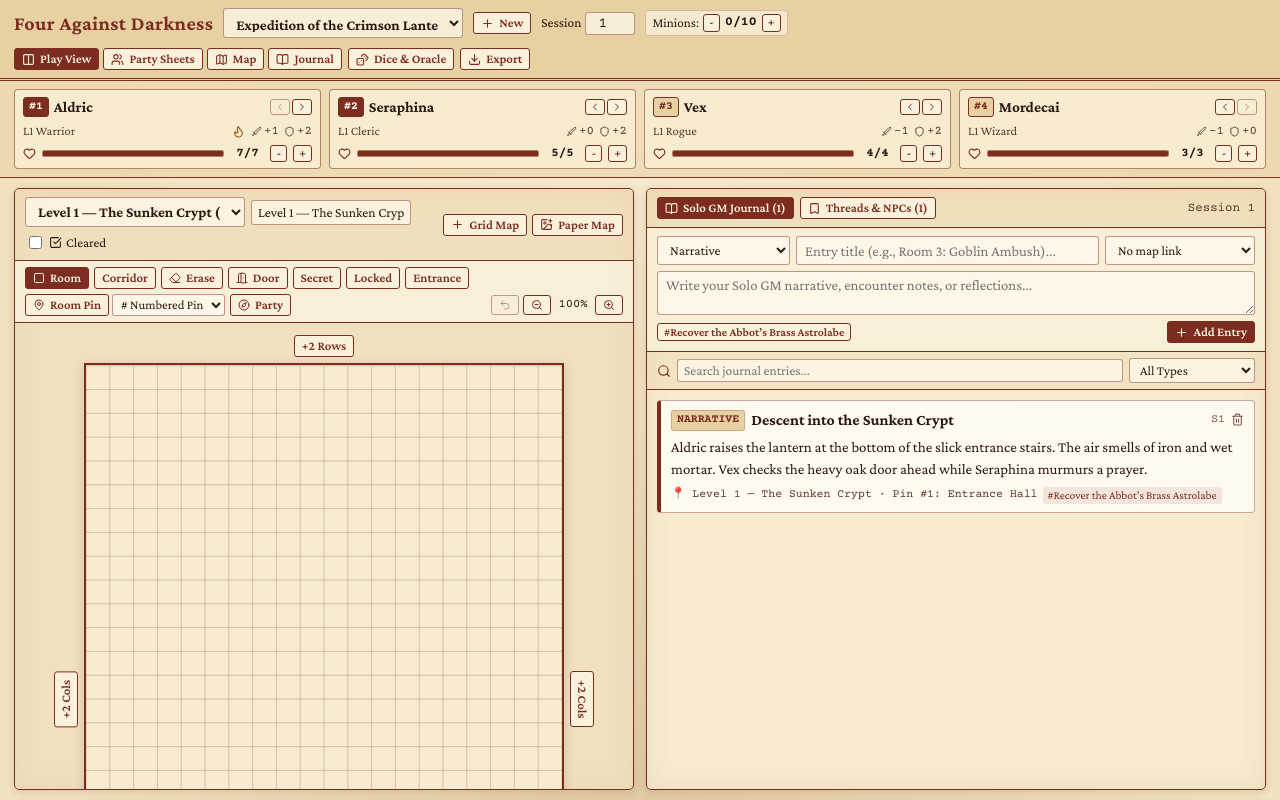
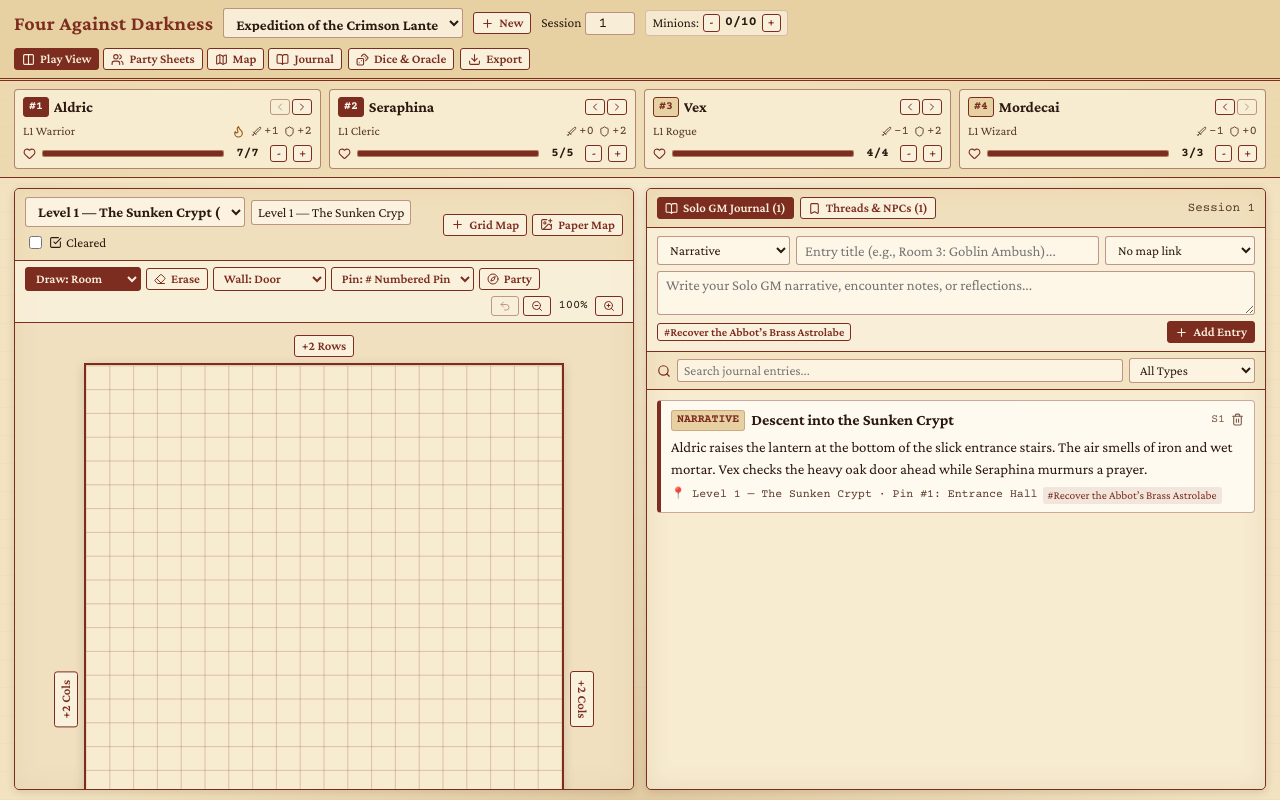
Before and after one commit to smileywiley/four-against-darkness, a React (Vite) app: page / in a window 1280 px wide. Built offline with nearby package versions, Linux system fonts and the light colour scheme.

Commit message:
Clean up map toolbar into unified labeled tool dropdowns

```diff
--- a/src/components/MapWorkspace.tsx
+++ b/src/components/MapWorkspace.tsx
@@ -2,12 +2,9 @@ import React, { useRef, useState } from 'react';
 import {
   CheckSquare,
   Compass,
-  DoorOpen,
   Eraser,
   ImagePlus,
-  MapPin as MapPinIcon,
   Plus,
-  Square,
   Trash2,
   Undo2,
   ZoomIn,
@@ -84,6 +81,8 @@ export function MapWorkspace({
 }: MapWorkspaceProps) {
   const activeMap = dungeons.find((d) => d.id === currentDungeonId) ?? dungeons[0];
   const [tool, setTool] = useState<ToolMode>('room');
+  const [lastDrawTool, setLastDrawTool] = useState<'room' | 'corridor'>('room');
+  const [lastEdgeTool, setLastEdgeTool] = useState<'door' | 'secret' | 'locked' | 'open'>('door');
   const [activePinIcon, setActivePinIcon] = useState<PinIconType>('number');
   const [zoom, setZoom] = useState<number>(1);
   const [isPainting, setIsPainting] = useState(false);
@@ -433,20 +432,22 @@ export function MapWorkspace({
       >
         {activeMap.mode === 'grid' && (
           <>
-            <button
-              type="button"
-              className={`ink-btn ink-btn-sm ${tool === 'room' ? 'ink-btn-active' : ''}`}
-              onClick={() => setTool('room')}
+            <select
+              className={`ink-select-tool ${tool === 'room' || tool === 'corridor' ? 'ink-select-tool-active' : ''}`}
+              value={lastDrawTool}
+              title="Paint Rooms or Corridors"
+              onMouseDown={() => setTool(lastDrawTool)}
+              onFocus={() => setTool(lastDrawTool)}
+              onChange={(e) => {
+                const next = e.target.value as 'room' | 'corridor';
+                setLastDrawTool(next);
+                setTool(next);
+              }}
             >
-              <Square size={12} /> Room
-            </button>
-            <button
-              type="button"
-              className={`ink-btn ink-btn-sm ${tool === 'corridor' ? 'ink-btn-active' : ''}`}
-              onClick={() => setTool('corridor')}
-            >
-              Corridor
-            </button>
+              <option value="room">Draw: Room</option>
+              <option value="corridor">Draw: Corridor</option>
+            </select>
+
             <button
               type="button"
               className={`ink-btn ink-btn-sm ${tool === 'erase' ? 'ink-btn-active' : ''}`}
@@ -454,54 +455,37 @@ export function MapWorkspace({
             >
               <Eraser size={12} /> Erase
             </button>
-            <button
-              type="button"
-              className={`ink-btn ink-btn-sm ${tool === 'door' ? 'ink-btn-active' : ''}`}
-              onClick={() => setTool('door')}
-              title="Click cell edge to place/remove Door"
+
+            <select
+              className={`ink-select-tool ${
+                tool === 'door' || tool === 'secret' || tool === 'locked' || tool === 'open'
+                  ? 'ink-select-tool-active'
+                  : ''
+              }`}
+              value={lastEdgeTool}
+              title="Click a cell edge to place a Door, Secret Door, Locked Door, or open Entrance"
+              onMouseDown={() => setTool(lastEdgeTool)}
+              onFocus={() => setTool(lastEdgeTool)}
+              onChange={(e) => {
+                const next = e.target.value as 'door' | 'secret' | 'locked' | 'open';
+                setLastEdgeTool(next);
+                setTool(next);
+              }}
             >
-              <DoorOpen size={12} /> Door
-            </button>
-            <button
-              type="button"
-              className={`ink-btn ink-btn-sm ${tool === 'secret' ? 'ink-btn-active' : ''}`}
-              onClick={() => setTool('secret')}
-              title="Click cell edge to place Secret Door"
-            >
-              Secret
-            </button>
-            <button
-              type="button"
-              className={`ink-btn ink-btn-sm ${tool === 'locked' ? 'ink-btn-active' : ''}`}
-              onClick={() => setTool('locked')}
-              title="Click cell edge to place Locked Door"
-            >
-              Locked
-            </button>
-            <button
-              type="button"
-              className={`ink-btn ink-btn-sm ${tool === 'open' ? 'ink-btn-active' : ''}`}
-              onClick={() => setTool('open')}
-              title="Click a wall edge to erase/open it (e.g. dungeon entrance)"
-            >
-              Entrance
-            </button>
+              <option value="door">Wall: Door</option>
+              <option value="secret">Wall: Secret</option>
+              <option value="locked">Wall: Locked</option>
+              <option value="open">Wall: Entrance</option>
+            </select>
           </>
         )}
 
-        <div style={{ display: 'inline-flex', alignItems: 'center', gap: '3px' }}>
-          <button
-            type="button"
-            className={`ink-btn ink-btn-sm ${tool === 'pin' ? 'ink-btn-active' : ''}`}
-            onClick={() => setTool('pin')}
-          >
-            <MapPinIcon size={12} /> Room Pin
-          </button>
         <select
-            className="ink-select"
-            style={{ padding: '2px 4px', fontSize: '0.8rem' }}
+          className={`ink-select-tool ${tool === 'pin' ? 'ink-select-tool-active' : ''}`}
           value={activePinIcon}
-            title="Icon for new Room Pins"
+          title="Place Room Pin with selected icon"
+          onMouseDown={() => setTool('pin')}
+          onFocus={() => setTool('pin')}
           onChange={(e) => {
             setActivePinIcon(e.target.value as PinIconType);
             setTool('pin');
@@ -509,11 +493,11 @@ export function MapWorkspace({
         >
           {PIN_ICON_OPTIONS.map((opt) => (
             <option key={opt.id} value={opt.id}>
-                {opt.symbol} {opt.label}
+              Pin: {opt.symbol} {opt.label}
             </option>
           ))}
         </select>
-        </div>
+
         <button
           type="button"
           className={`ink-btn ink-btn-sm ${tool === 'party' ? 'ink-btn-active' : ''}`}
--- a/src/index.css
+++ b/src/index.css
@@ -191,6 +191,29 @@ textarea {
   color: var(--paper-elevated);
 }
 
+.ink-select-tool {
+  background: var(--paper-elevated);
+  border: 1.5px solid var(--ink-crimson);
+  color: var(--ink-crimson);
+  border-radius: var(--radius-sm);
+  padding: 3px 6px;
+  font-size: 0.8rem;
+  font-weight: 600;
+  cursor: pointer;
+  transition: background 0.14s, color 0.14s;
+}
+
+.ink-select-tool:hover,
+.ink-select-tool-active {
+  background: var(--ink-crimson);
+  color: var(--paper-elevated);
+}
+
+.ink-select-tool option {
+  background: var(--paper-elevated);
+  color: var(--ink-primary);
+}
+
 /* App Shell Layout */
 .app-shell {
   display: flex;
```
Lines whose indentation alone changed are shown as unchanged.
